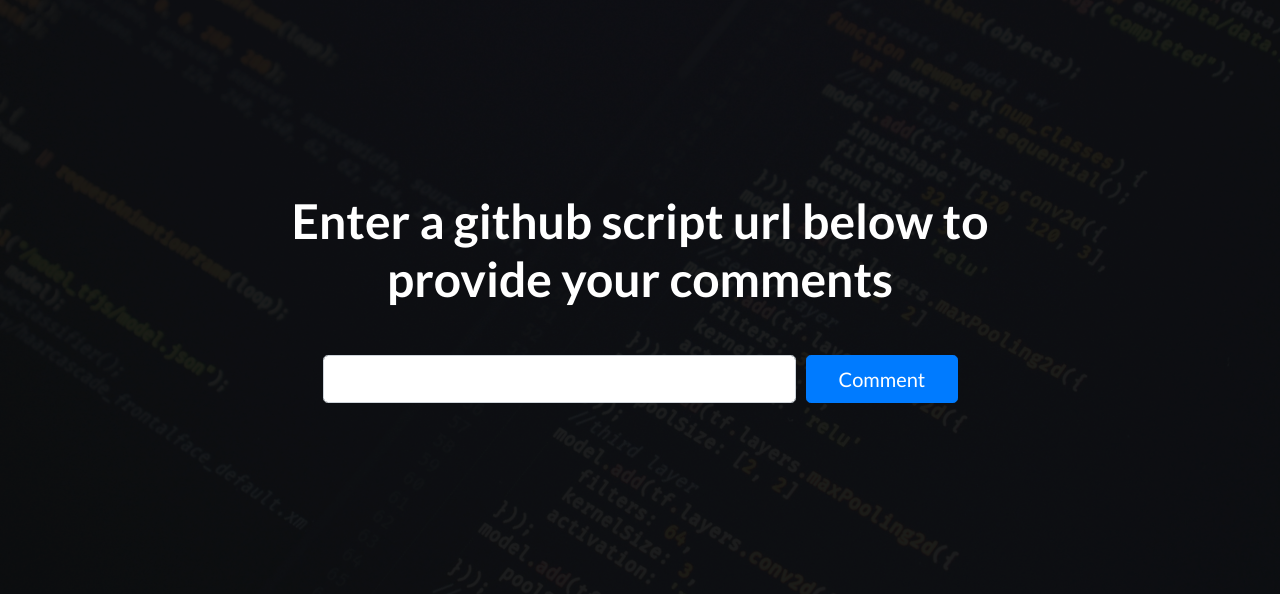
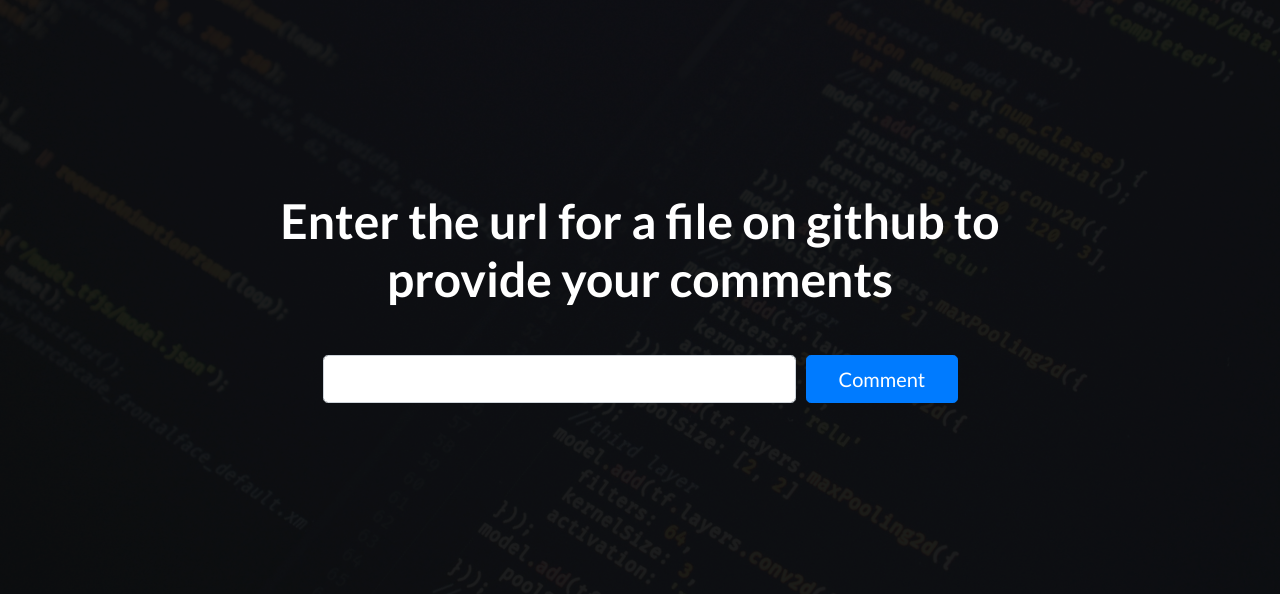
Before and after one commit to hankhank10/code-comments, a Flask app: page / in a window 1280 px wide. Shown: the part 56-650 px from the top of the page. Run offline with Flask 2, Linux system fonts and the light colour scheme; some libraries are stand-ins or nearby versions.

Commit message:
Update index.html

```diff
--- a/project/templates/index.html
+++ b/project/templates/index.html
@@ -46,7 +46,7 @@
     <div class="container">
       <div class="row">
         <div class="col-xl-9 mx-auto">
-          <h1 class="mb-5">Enter a github script url below to provide your comments</h1>
+          <h1 class="mb-5">Enter the url for a file on github to provide your comments</h1>
 
 
 
```
